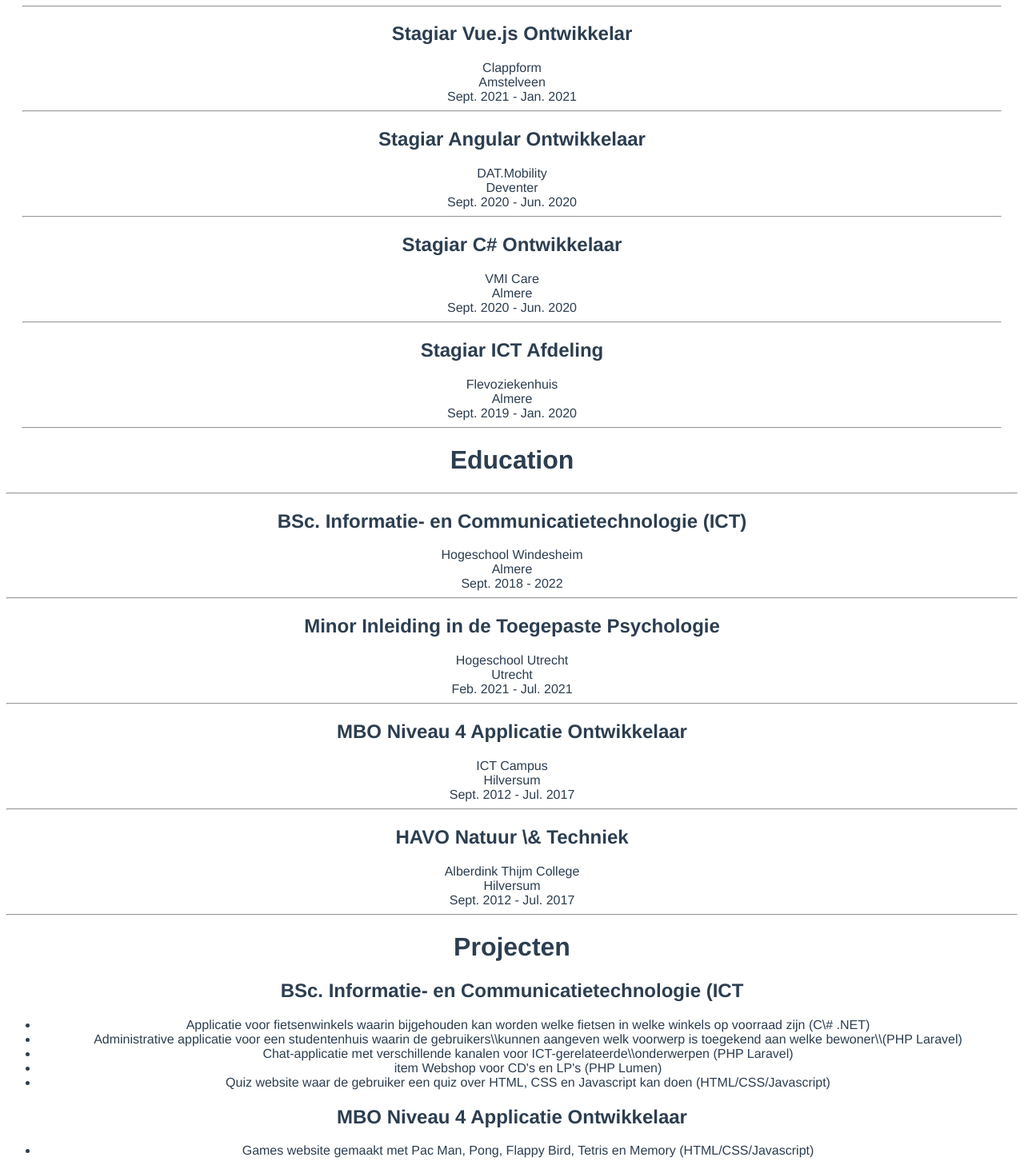
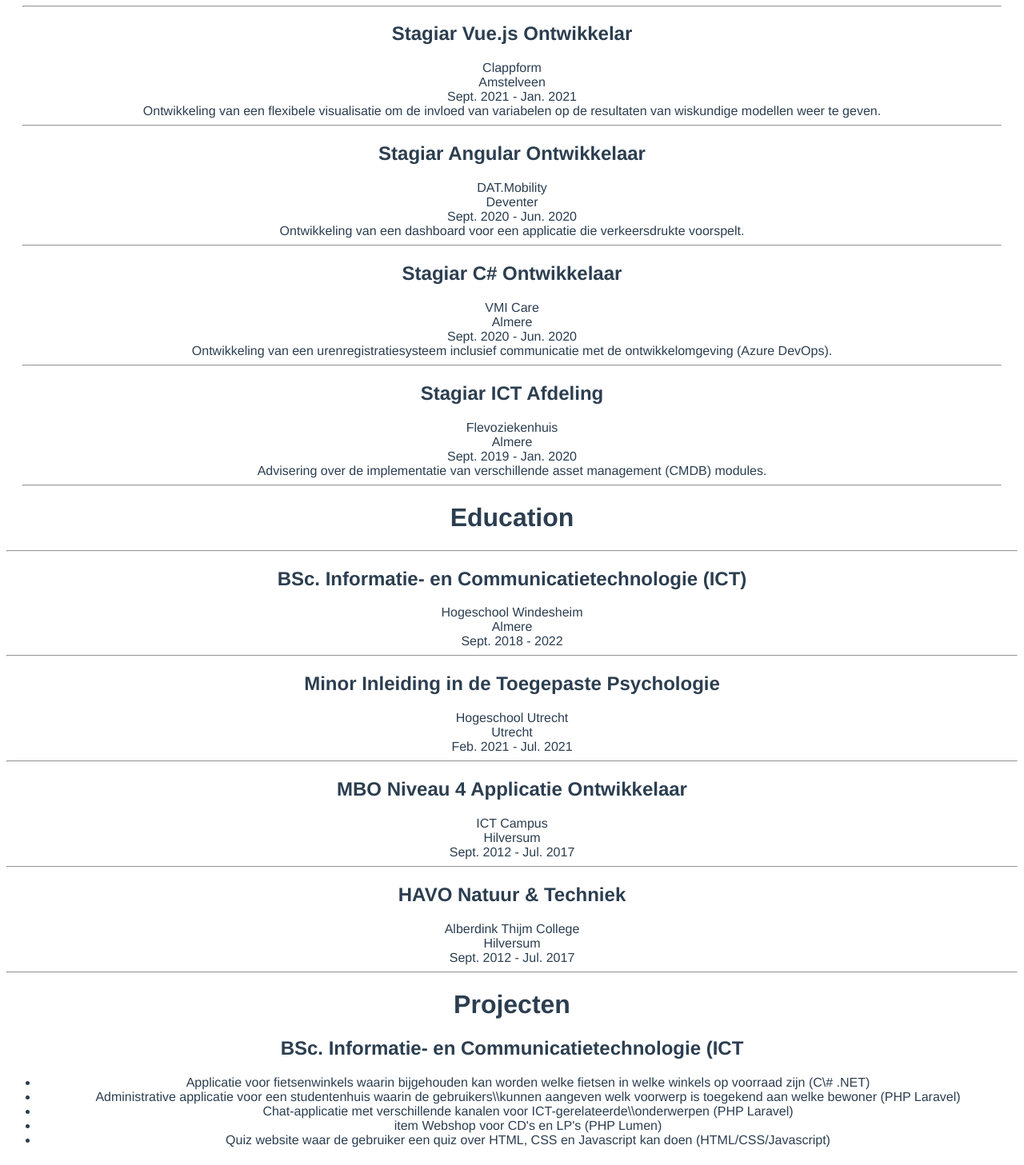
Before and after one commit to themmixproject/cv-website, a Vue app: page / in a window 1280 px wide. Shown: the part 880-2337 px from the top of the page at 80% size. Built offline with nearby package versions, Linux system fonts and the light colour scheme.

Commit message:
Added descriptions to jobs in ProfileContent.vue

```diff
--- a/src/components/ProfileContent.vue
+++ b/src/components/ProfileContent.vue
@@ -40,6 +40,9 @@
             company="Clappform"
             location="Amstelveen"
             duration="Sept. 2021 - Jan. 2021"
+            description="Ontwikkeling van een flexibele visualisatie om de
+                        invloed van variabelen op de resultaten van wiskundige
+                        modellen weer te geven."
         >
         </job-content>
         <job-content
@@ -47,6 +50,8 @@
             company="DAT.Mobility"
             location="Deventer"
             duration="Sept. 2020 - Jun. 2020"
+            description="Ontwikkeling van een dashboard voor een applicatie die
+                        verkeersdrukte voorspelt."
         >
         </job-content>
         <job-content
@@ -54,6 +59,7 @@
             company="VMI Care"
             location="Almere"
             duration="Sept. 2020 - Jun. 2020"
+            description="Ontwikkeling van een urenregistratiesysteem inclusief communicatie met de ontwikkelomgeving (Azure DevOps)."
         >
         </job-content>
         <job-content
@@ -61,6 +67,7 @@
             company="Flevoziekenhuis"
             location="Almere"
             duration="Sept. 2019 - Jan. 2020"
+            description="Advisering over de implementatie van verschillende asset management (CMDB) modules."
         >
         </job-content>
     </div>
@@ -86,7 +93,7 @@
             duration="Sept. 2012 - Jul. 2017"
         ></job-content>
         <job-content
-            name="HAVO Natuur \& Techniek"
+            name="HAVO Natuur & Techniek"
             company="Alberdink Thijm College"
             location="Hilversum"
             duration="Sept. 2012 - Jul. 2017"
@@ -103,7 +110,7 @@
             <li>
                 Administrative applicatie voor een studentenhuis waarin de
                 gebruikers\\kunnen aangeven welk voorwerp is toegekend aan welke
-                bewoner\\(PHP Laravel)
+                bewoner (PHP Laravel)
             </li>
             <li>
                 Chat-applicatie met verschillende kanalen voor
```
